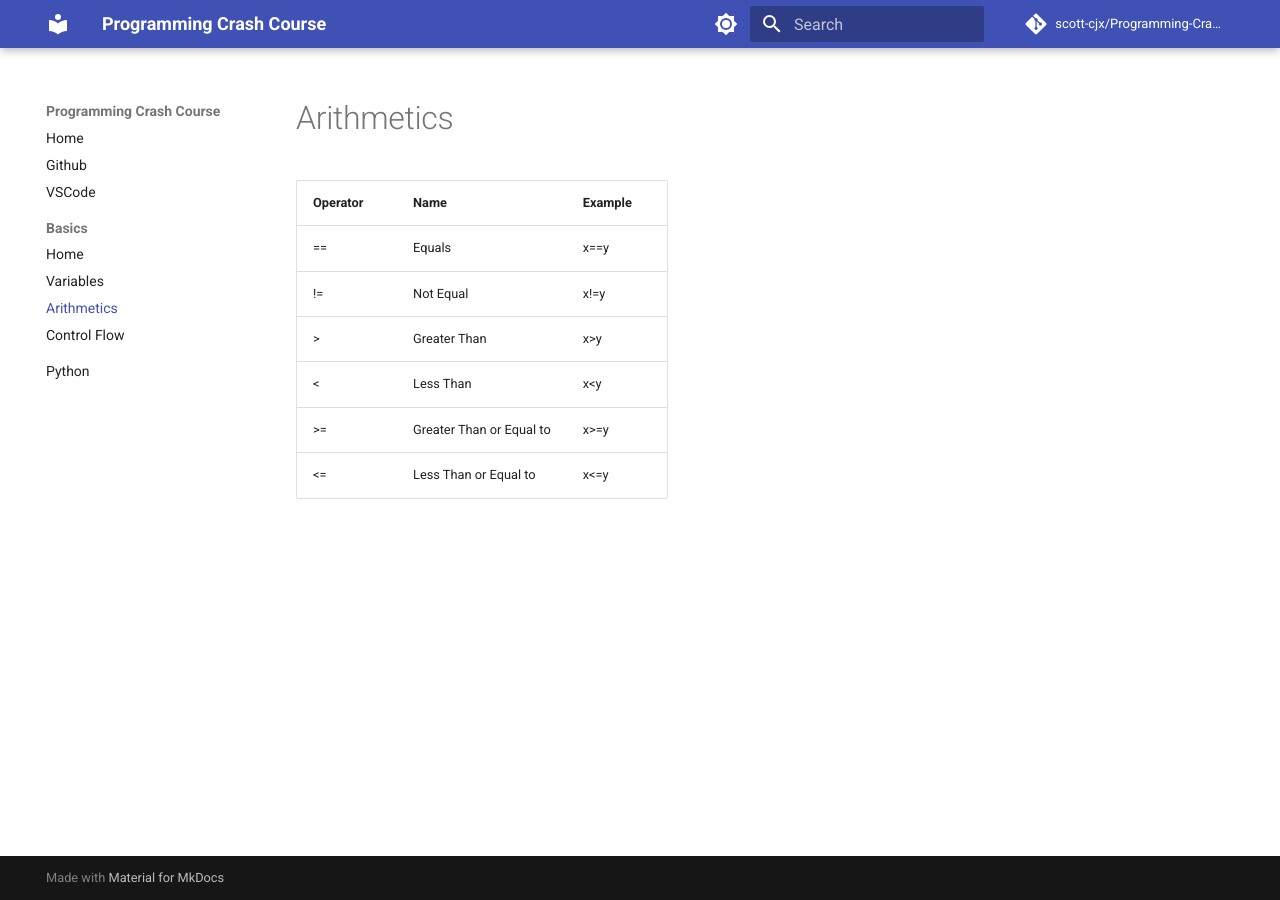
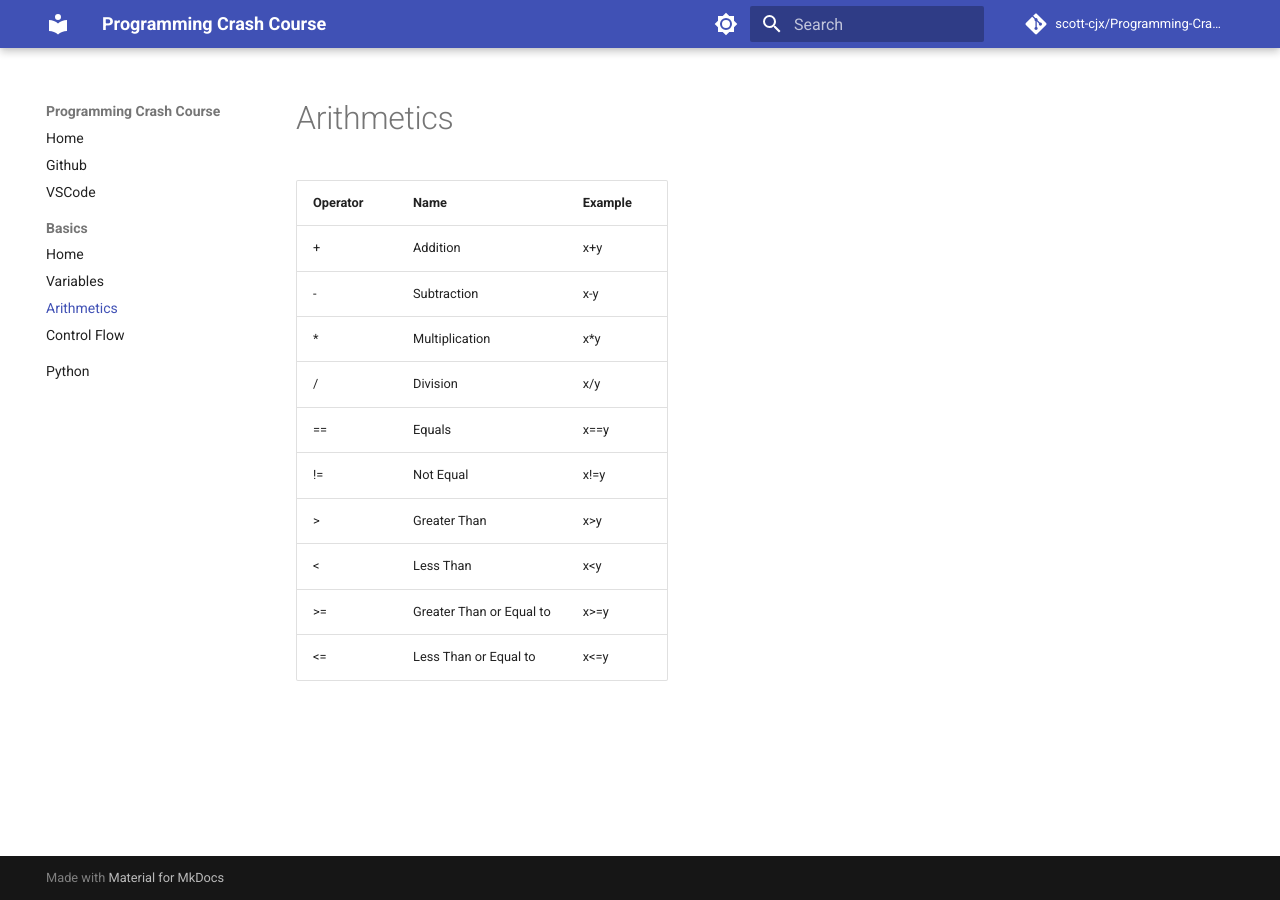
Before and after one commit to scott-cjx/Programming-Crash-Course, an MkDocs documentation site: the page built from docs/basics/arithmetic.md, in a window 1280 px wide. Built offline with MkDocs 1.6.1 and Material for MkDocs 9.7.7, drawn with Linux system fonts in a browser that asks for light colours; comment, search, counter and statistics services are not loaded.

Commit message:
Update arithmetic.md

```diff
--- a/docs/basics/arithmetic.md
+++ b/docs/basics/arithmetic.md
@@ -3,6 +3,10 @@
 
 | Operator | Name | Example |
 |----------|----------|----------|
+| + | Addition | x+y |
+| - | Subtraction | x-y |
+| * | Multiplication | x*y |
+| / | Division | x/y |
 | == | Equals | x==y |
 | != | Not Equal | x!=y |
 | > | Greater Than | x>y |
```
